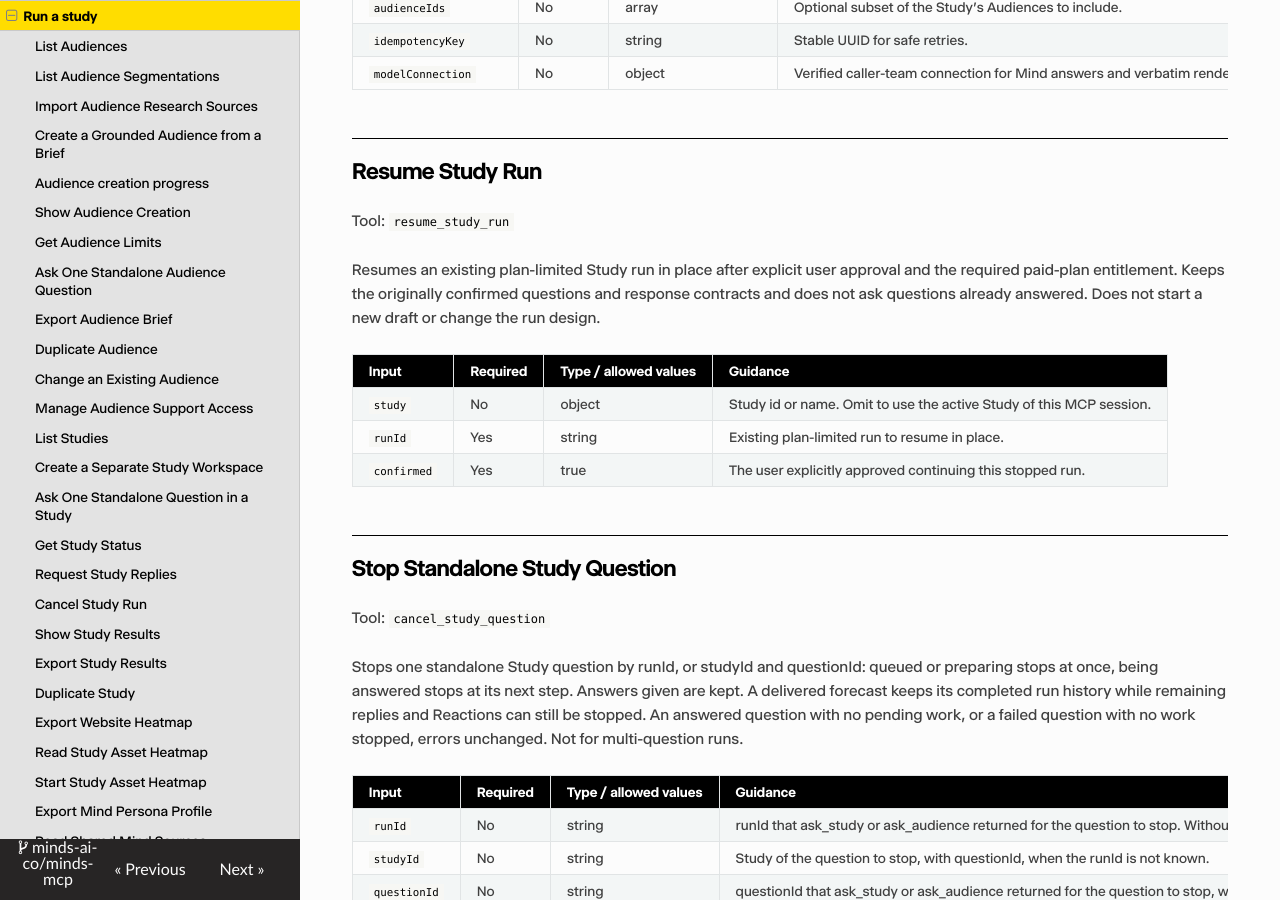
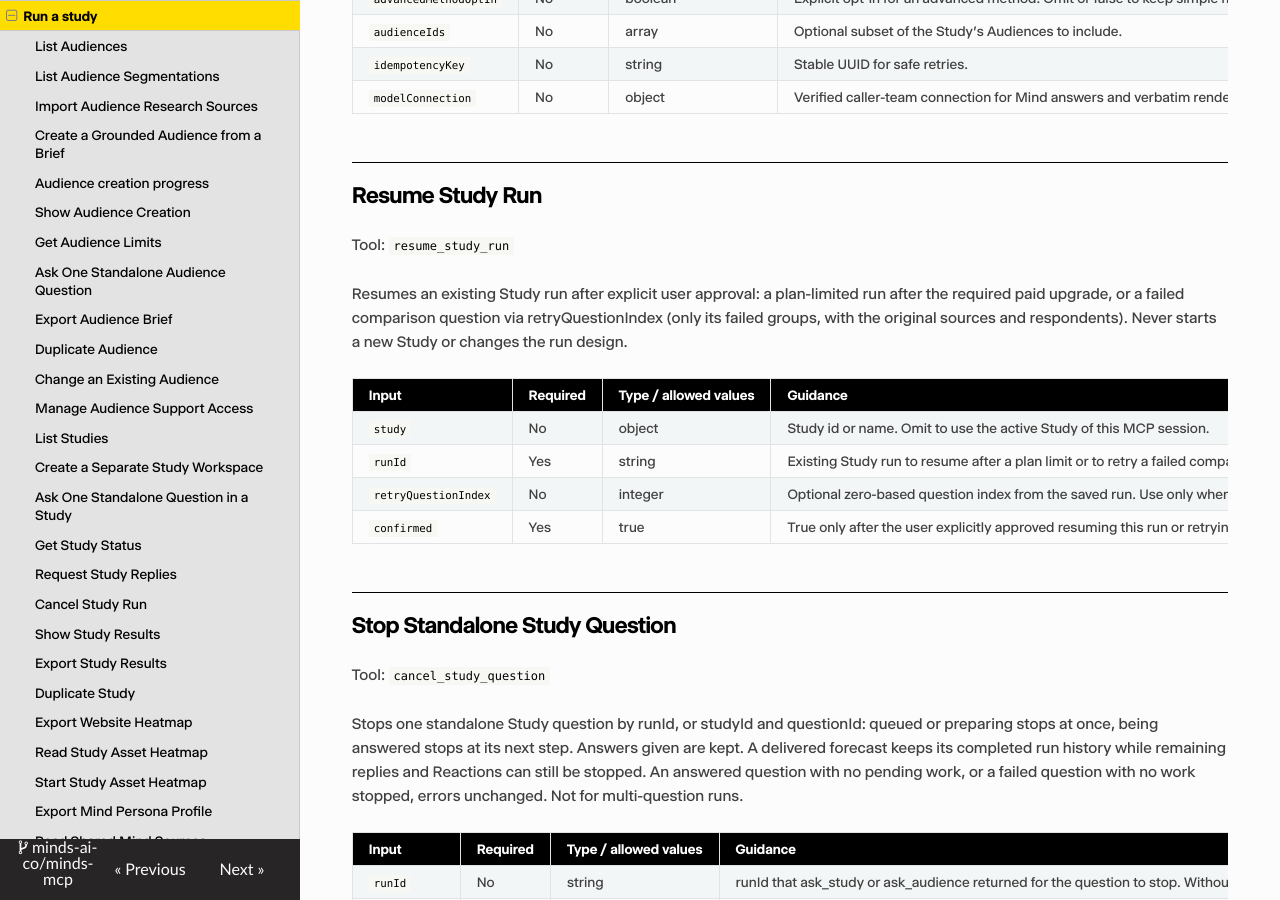
Before and after one commit to minds-ai-co/minds-mcp, an MkDocs documentation site: the page built from reference/workflow.md, in a window 1280 px wide and 900 px high, scrolled down 15581 px. Built offline with MkDocs 1.6.1, drawn with Linux system fonts in a browser that asks for light colours; nearby versions of some CDN libraries; some of the changed text lies outside the part shown.

Commit message:
docs: sync MCP surface from production

```diff
--- a/reference/workflow.md
+++ b/reference/workflow.md
@@ -242,7 +242,7 @@ Requests exactly one respondent-visible question: one standalone question, or on
 
 Tool: `get_study_status`
 
-Read Study progress, saved replies, uncalibrated forecasts and exports without generating replies. Scope by runId or questionId (including a preparation clientRequestId). A preparing request has userFacingStatus and no submitted question.
+Read Study progress, saved replies, uncalibrated forecasts and exports without generating replies. Scope by runId or questionId (including a preparation clientRequestId). For a scoped request, lead the reply with requestProgress.userFacingStatus. It distinguishes preparation, run admission, queueing, and answering.
 
 | Input | Required | Type / allowed values | Guidance |
 | --- | --- | --- | --- |
@@ -480,13 +480,14 @@ Also runs confirmed monadic allocations.
 
 Tool: `resume_study_run`
 
-Resumes an existing plan-limited Study run in place after explicit user approval and the required paid-plan entitlement. Keeps the originally confirmed questions and response contracts and does not ask questions already answered. Does not start a new draft or change the run design.
+Resumes an existing Study run after explicit user approval: a plan-limited run after the required paid upgrade, or a failed comparison question via retryQuestionIndex (only its failed groups, with the original sources and respondents). Never starts a new Study or changes the run design.
 
 | Input | Required | Type / allowed values | Guidance |
 | --- | --- | --- | --- |
 | `study` | No | object | Study id or name. Omit to use the active Study of this MCP session. |
-| `runId` | Yes | string | Existing plan-limited run to resume in place. |
-| `confirmed` | Yes | true | The user explicitly approved continuing this stopped run. |
+| `runId` | Yes | string | Existing Study run to resume after a plan limit or to retry a failed comparison question in place. |
+| `retryQuestionIndex` | No | integer | Optional zero-based question index from the saved run. Use only when the person requests a retry of a failed comparison question. Omit for a plan-limited run. |
+| `confirmed` | Yes | true | True only after the user explicitly approved resuming this run or retrying the specified comparison question. |
 
 ## Stop Standalone Study Question
 
```
Also changed, not shown: README.md (+1 -1 lines), reference/tools.md (+1 -1 lines), 1 other file.
